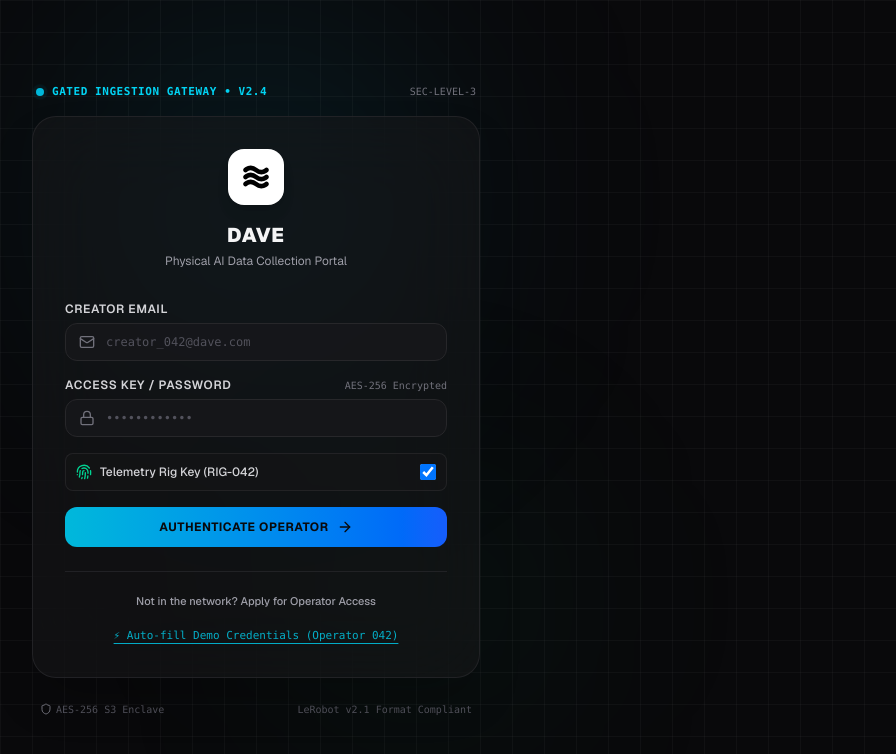
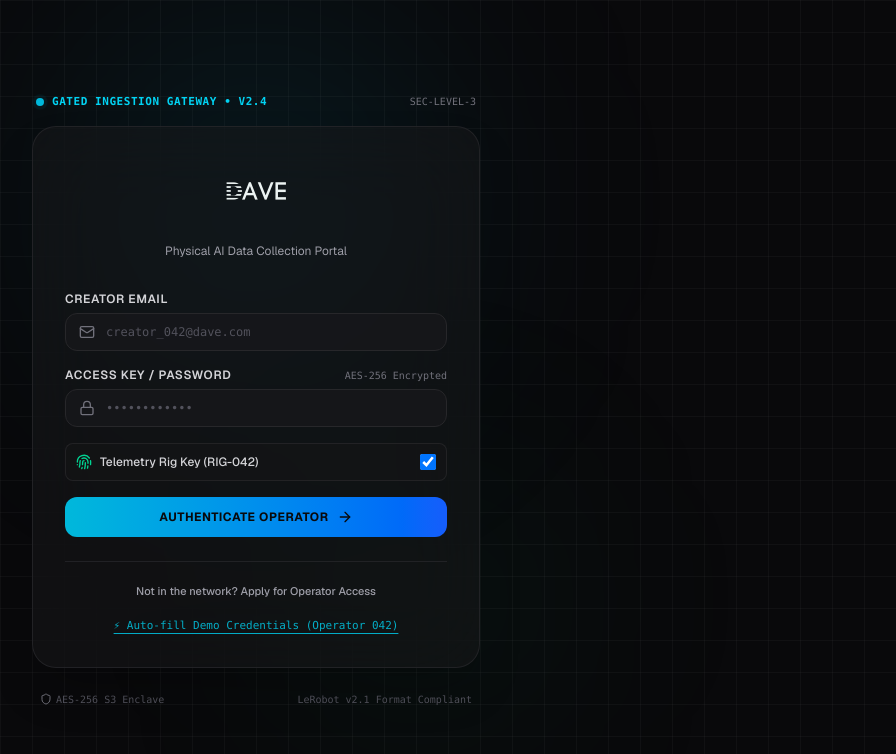
Before and after one commit to Nijhum0007/dave2-website, a Next.js app: page /login in a window 1280 px wide. Shown: the top 754 px of the page, without its empty margins (384-1280 px from the left). Built offline with nearby package versions, Linux system fonts and the light colour scheme.

Commit message:
feat: Replace logos with new image logo

```diff
--- a/src/app/page.tsx
+++ b/src/app/page.tsx
@@ -54,14 +54,7 @@
       >
         <div className="mx-auto flex h-20 max-w-7xl items-center justify-between px-6 lg:px-8">
           <div className="flex items-center gap-3">
-            <svg width="24" height="24" viewBox="0 0 24 24" fill="none" xmlns="http://www.w3.org/2000/svg" className="text-black">
-              <path d="M3 6C3 6 7 2 12 6C17 10 21 6 21 6" stroke="currentColor" strokeWidth="4" strokeLinecap="round"/>
-              <path d="M3 12C3 12 7 8 12 12C17 16 21 12 21 12" stroke="currentColor" strokeWidth="4" strokeLinecap="round"/>
-              <path d="M3 18C3 18 7 14 12 18C17 22 21 18 21 18" stroke="currentColor" strokeWidth="4" strokeLinecap="round"/>
-            </svg>
-            <span className="font-sans text-xl font-bold tracking-tight text-black">
-              Dave
-            </span>
+            <img src="/logo.png" alt="Dave Logo" className="h-8 w-auto object-contain" />
           </div>
 
           <nav className="hidden md:flex gap-8">
--- a/src/components/AuthView.tsx
+++ b/src/components/AuthView.tsx
@@ -73,17 +73,10 @@
 
         <div className="rounded-3xl border border-zinc-800/80 bg-zinc-900/50 p-8 shadow-2xl backdrop-blur-2xl">
           {/* Header Brand */}
-          <div className="text-center mb-8">
-            <div className="mx-auto mb-4 flex h-14 w-14 items-center justify-center rounded-2xl bg-white shadow-lg">
-              <svg width="28" height="28" viewBox="0 0 24 24" fill="none" xmlns="http://www.w3.org/2000/svg" className="text-black">
-                <path d="M3 6C3 6 7 2 12 6C17 10 21 6 21 6" stroke="currentColor" strokeWidth="4" strokeLinecap="round"/>
-                <path d="M3 12C3 12 7 8 12 12C17 16 21 12 21 12" stroke="currentColor" strokeWidth="4" strokeLinecap="round"/>
-                <path d="M3 18C3 18 7 14 12 18C17 22 21 18 21 18" stroke="currentColor" strokeWidth="4" strokeLinecap="round"/>
-              </svg>
+          <div className="text-center mb-8 flex flex-col items-center">
+            <div className="mx-auto mb-4 flex justify-center">
+              <img src="/logo.png" alt="Dave Logo" className="h-16 w-auto object-contain invert" />
             </div>
-            <h1 className="text-xl font-black tracking-wider text-zinc-100 uppercase">
-              DAVE
-            </h1>
             <p className="mt-1 text-xs text-zinc-400">
               {isLogin
                 ? "Physical AI Data Collection Portal"
--- a/src/components/Sidebar.tsx
+++ b/src/components/Sidebar.tsx
@@ -73,22 +73,11 @@
       {/* Brand Header */}
       <div className="flex h-20 items-center justify-between border-b border-zinc-800/80 px-6">
         <div className="flex items-center gap-3">
-          <div className="relative flex h-10 w-10 items-center justify-center rounded-xl bg-white shadow-[0_0_20px_rgba(255,255,255,0.1)]">
-            <svg width="20" height="20" viewBox="0 0 24 24" fill="none" xmlns="http://www.w3.org/2000/svg" className="text-black">
-              <path d="M3 6C3 6 7 2 12 6C17 10 21 6 21 6" stroke="currentColor" strokeWidth="4" strokeLinecap="round"/>
-              <path d="M3 12C3 12 7 8 12 12C17 16 21 12 21 12" stroke="currentColor" strokeWidth="4" strokeLinecap="round"/>
-              <path d="M3 18C3 18 7 14 12 18C17 22 21 18 21 18" stroke="currentColor" strokeWidth="4" strokeLinecap="round"/>
-            </svg>
-            <span className="absolute -top-0.5 -right-0.5 flex h-2.5 w-2.5">
-              <span className="absolute inline-flex h-full w-full animate-ping rounded-full bg-cyan-400 opacity-75"></span>
-              <span className="relative inline-flex h-2.5 w-2.5 rounded-full bg-cyan-500"></span>
-            </span>
+          <div className="flex items-center mr-3">
+            <img src="/logo.png" alt="Dave Logo" className="h-10 w-auto object-contain invert" />
           </div>
           <div>
             <div className="flex items-center gap-1.5">
-              <span className="text-sm font-black tracking-wider text-zinc-100 uppercase">
-                DAVE
-              </span>
               <span className="rounded bg-cyan-500/20 px-1 py-0.2 font-mono text-[9px] font-bold text-cyan-400 border border-cyan-500/30">
                 CREATOR
               </span>
```
Also changed, not shown: public/logo.png (added).
